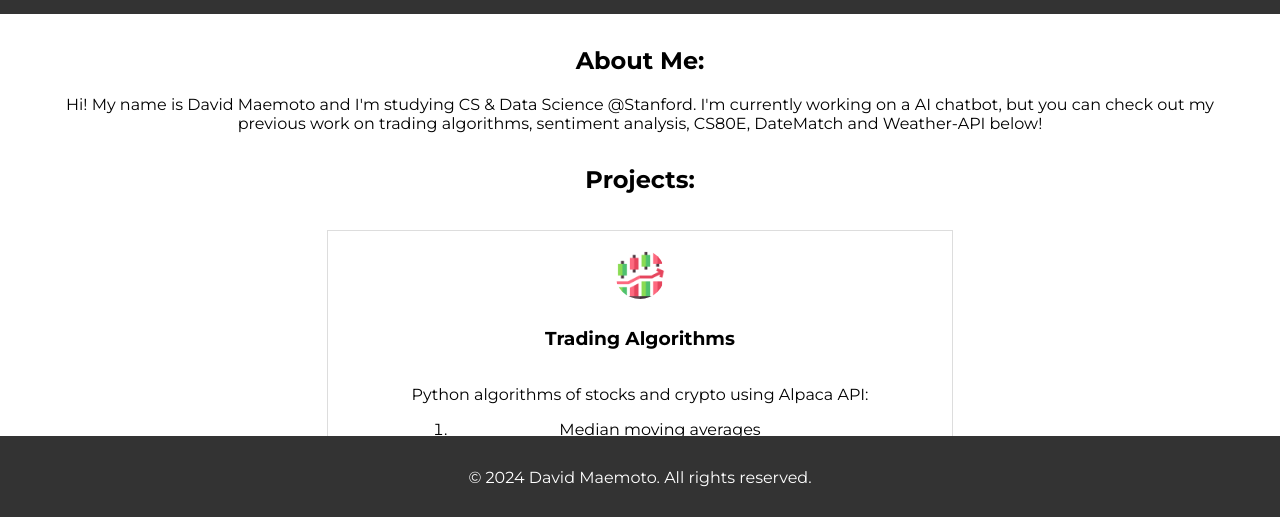
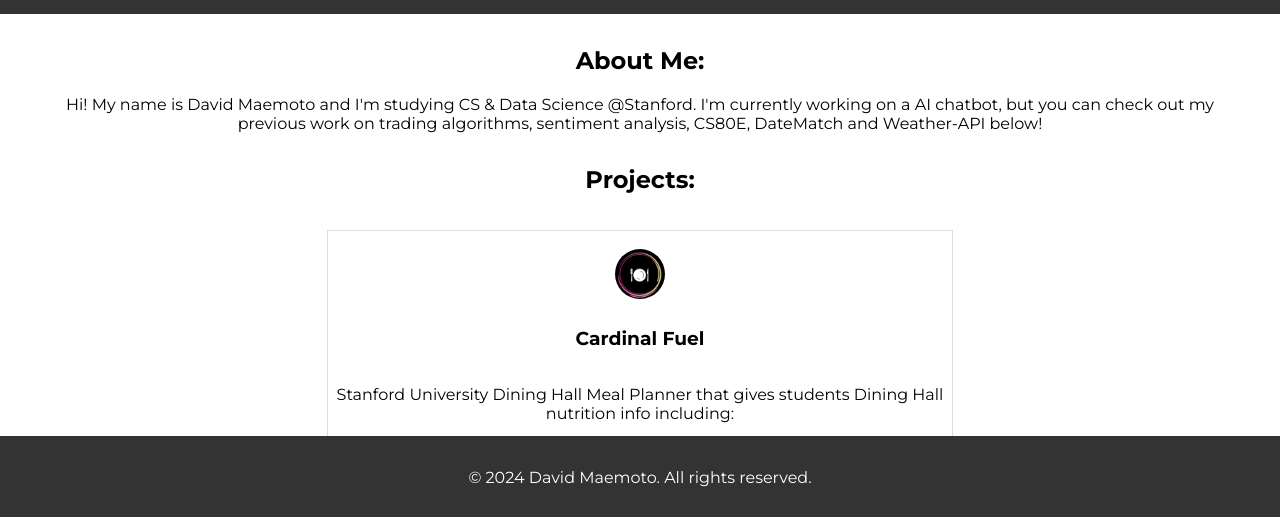
Before and after one commit to davidmaemoto/Personal_Website, a plain HTML site: page index.html in a window 1280 px wide. Shown: the part 281-798 px from the top of the page. Drawn offline with Linux system fonts and the light colour scheme.

Commit message:
new project

```diff
--- a/index.html
+++ b/index.html
@@ -27,6 +27,22 @@
     <section class="projects">
         <h2>Projects:</h2>
         <div class="project-container">
+
+            <div class="project-card" onclick="window.open('https://cardinalfuel.netlify.app', '_blank')">
+                <img class="project-icon" src="cardinalfuel.png" alt="Cardinal Fuel Image">
+                <h3>Cardinal Fuel</h3>
+                <div class="project-details">
+                    <p>Stanford University Dining Hall Meal Planner that gives students Dining Hall nutrition info including: </p>
+                    <ul>
+                        <li>Calories (cals)</li>
+                        <li>Carbs (g)</li>
+                        <li>Fat (g)</li>
+                        <li>Protein (g)</li>
+                    </ul>
+                </div>
+            </div>
+
+
             <div class="project-card" onclick="window.open('https://github.com/davidmaemoto/trading_algo', '_blank')">
                 <img class="project-icon" src="stocks.png" alt="Trading Algorithms Image">
                 <h3>Trading Algorithms</h3>
```
Also changed, not shown: cardinalfuel.png (added), 1 other file.
